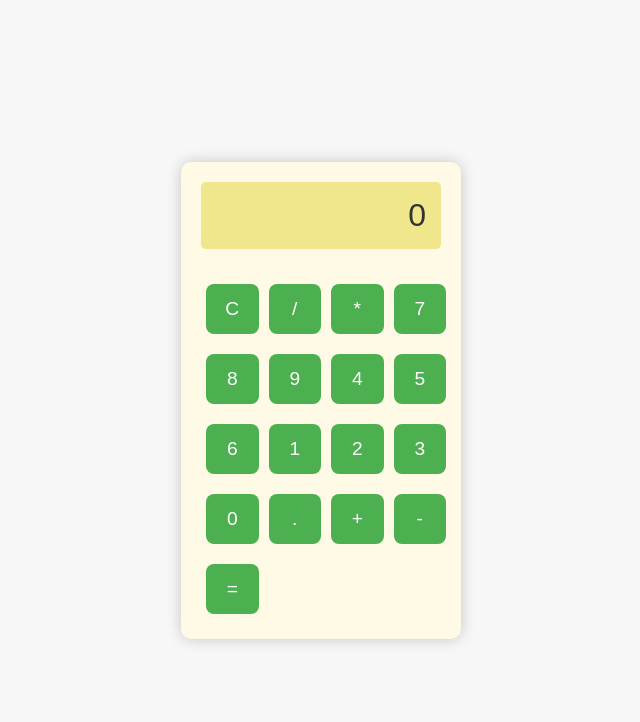
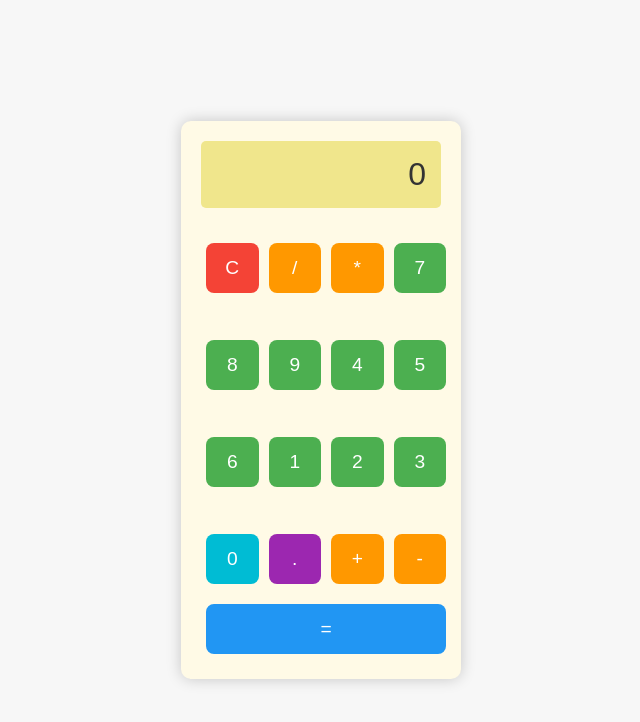
Before and after one commit to Margaux808/Calculette, a plain HTML site: page index.html in a window 1280 px wide. Shown: the whole page, without its empty margins (319-959 px from the left). Drawn offline with Linux system fonts and the light colour scheme.

Commit message:
Update style.css

```diff
--- a/style.css
+++ b/style.css
@@ -15,8 +15,15 @@ body {
     border-radius: 10px;
     box-shadow: 0 0 15px rgba(0, 0, 0, 0.2);
     display: grid;
-    grid-template-columns: repeat(4, 1fr);
+    grid-template-columns: repeat(4, 1fr); /* Grille à 4 colonnes */
+    grid-template-rows: repeat(4, 1fr);  /* 4 lignes pour les boutons */
     gap: 10px;
+    grid-template-areas:
+        "clear divide multiply"
+        "seven eight nine subtract"
+        "four five six add"
+        "one two three decimal"
+        "equals equals equals equals";  /* Positionnement du bouton "=" au bas */
 }
 
 #display {
@@ -38,4 +45,46 @@ button {
     border-radius: 8px;
     font-size: 1.2em;
     color: white;
-    background-color: #4CAF50; /* C
+    background-color: #4CAF50; /* Couleur verte pour les chiffres */
+    transition: background-color 0.3s ease;
+}
+
+button:active {
+    background-color: #45a049; /* Teinte plus foncée au clic */
+}
+
+button#clear {
+    background-color: #f44336; /* Couleur rouge pour le bouton "C" */
+}
+
+button#clear:active {
+    background-color: #e53935; /* Teinte rouge plus foncée au clic */
+}
+
+button#add, button#subtract, button#multiply, button#divide {
+    background-color: #ff9800; /* Couleur orange pour les opérations */
+}
+
+button#add:active, button#subtract:active, button#multiply:active, button#divide:active {
+    background-color: #fb8c00; /* Teinte orange plus foncée au clic */
+}
+
+button#equals {
+    background-color: #2196F3; /* Couleur bleue pour le bouton "=" */
+    grid-column: span 4; /* Le bouton "=" prend toute la largeur en bas */
+}
+
+button#equals:active {
+    background-color: #1976D2; /* Teinte bleue plus foncée au clic */
+}
+
+button#decimal {
+    background-color: #9C27B0; /* Couleur violette pour le bouton "." */
+}
+
+button#decimal:active {
+    background-color: #8e24aa; /* Teinte violette plus foncée au clic */
+}
+
+button#zero {
+    background-color: #00BCD4; /* Couleur cyan pour le bouton
```
